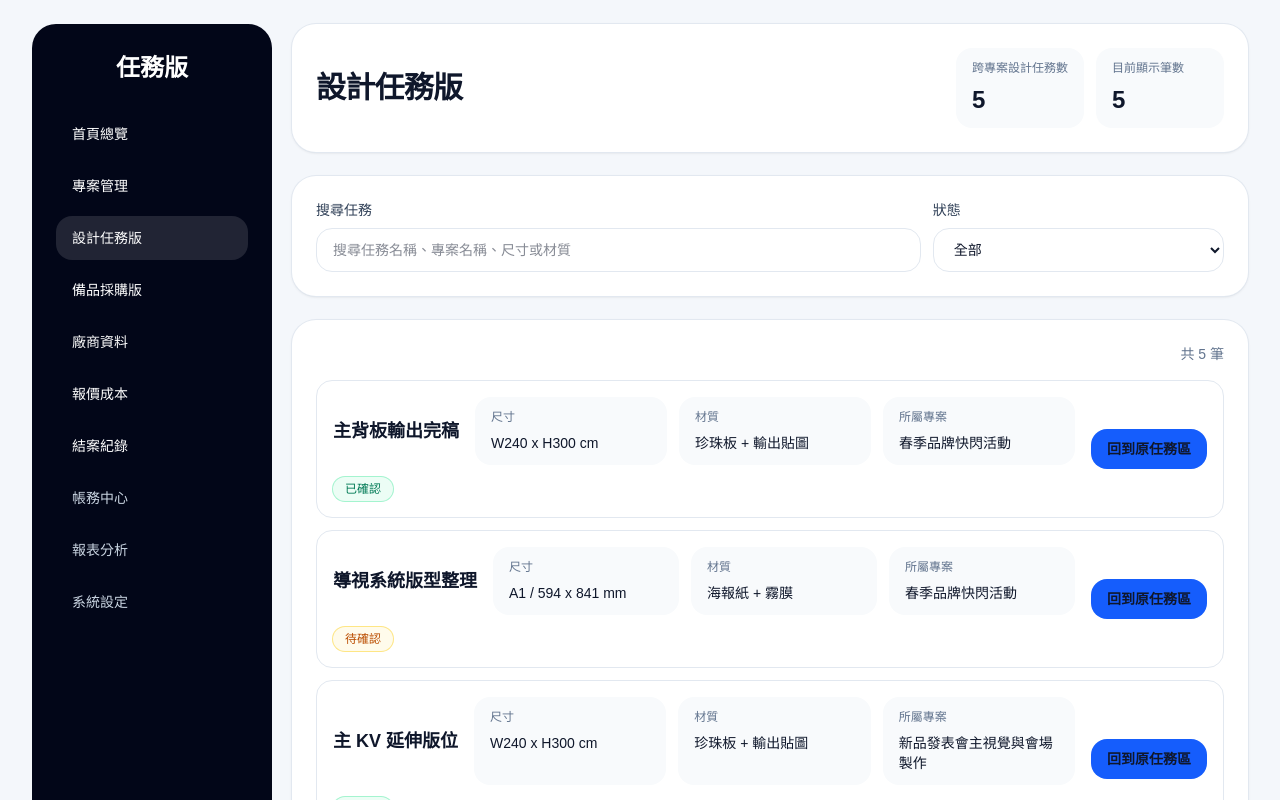
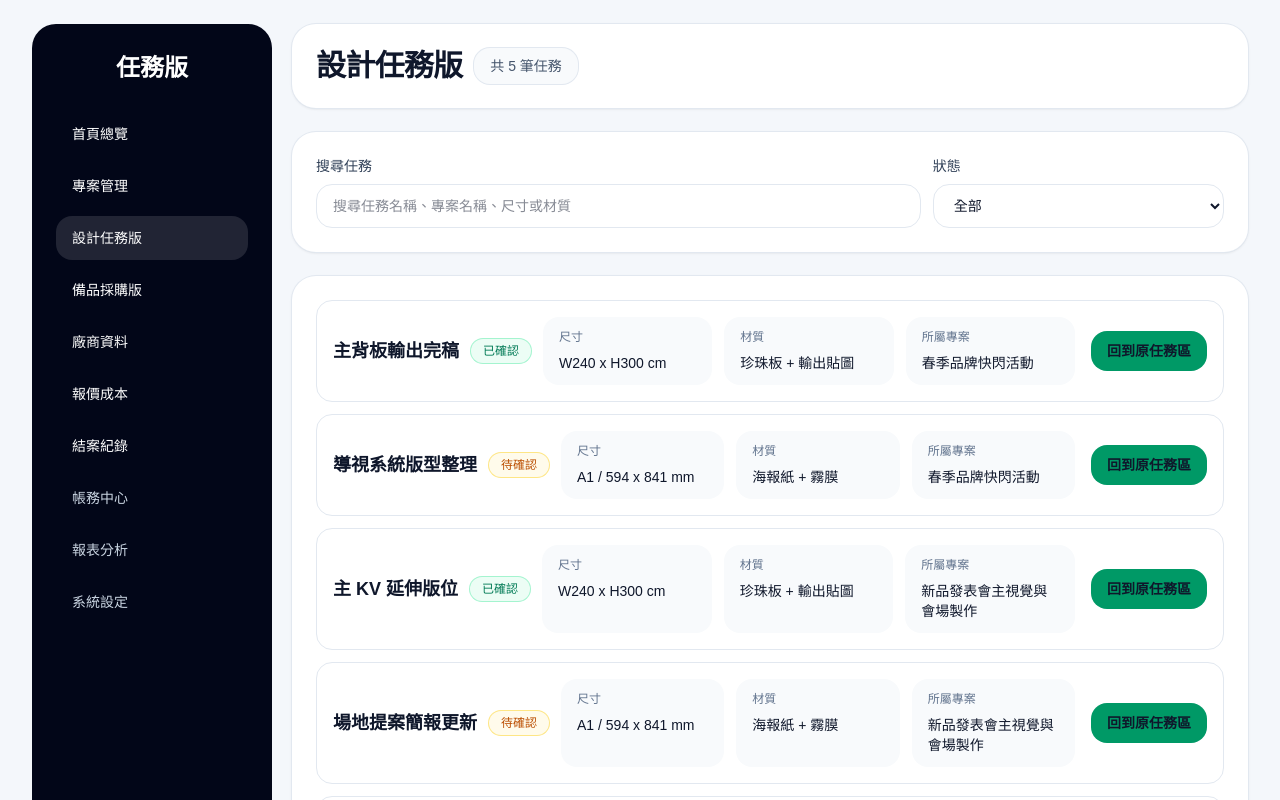
Before and after one commit to willy841/projectflow, a Next.js app in the folder project-mgmt/: page /design-tasks in a window 1280 px wide. Shown: the top 800 px of the page. Built offline with nearby package versions, Linux system fonts and the light colour scheme.

Commit message:
refactor: compact cross-project task boards

```diff
--- a/project-mgmt/src/app/design-tasks/page.tsx
+++ b/project-mgmt/src/app/design-tasks/page.tsx
@@ -34,19 +34,9 @@ export default function DesignTasksPage() {
     <AppShell activePath="/design-tasks">
       <header className="rounded-3xl bg-white p-6 shadow-sm ring-1 ring-slate-200">
         <div className="flex flex-col gap-4 xl:flex-row xl:items-center xl:justify-between">
-          <div>
+          <div className="flex items-center gap-3">
             <h2 className="text-3xl font-semibold tracking-tight text-slate-900">設計任務版</h2>
-          </div>
-
-          <div className="grid gap-3 sm:grid-cols-2">
-            <article className="rounded-2xl bg-slate-50 px-4 py-3">
-              <p className="text-xs text-slate-500">跨專案設計任務數</p>
-              <p className="mt-2 text-2xl font-semibold text-slate-900">{records.length}</p>
-            </article>
-            <article className="rounded-2xl bg-slate-50 px-4 py-3">
-              <p className="text-xs text-slate-500">目前顯示筆數</p>
-              <p className="mt-2 text-2xl font-semibold text-slate-900">{filtered.length}</p>
-            </article>
+            <span className="rounded-2xl bg-slate-50 px-4 py-2 text-sm text-slate-600 ring-1 ring-slate-200">共 {filtered.length} 筆任務</span>
           </div>
         </div>
       </header>
@@ -79,18 +69,17 @@ export default function DesignTasksPage() {
       </section>
 
       <section className="rounded-3xl bg-white p-6 shadow-sm ring-1 ring-slate-200">
-        <div className="mb-4 flex items-center justify-end gap-3">
-          <span className="text-sm text-slate-500">共 {filtered.length} 筆</span>
-        </div>
-
         <div className="space-y-3">
           {filtered.map((record) => (
             <article key={record.id} className="rounded-2xl border border-slate-200 p-4 transition hover:border-slate-300 hover:bg-slate-50/70">
               <div className="flex flex-col gap-4 xl:flex-row xl:items-center xl:justify-between">
-                <div className="min-w-0 flex-1 space-y-3">
+                <div className="min-w-0 flex-1 space-y-2">
                   <div className="flex flex-col gap-3 xl:flex-row xl:items-center xl:justify-between">
-                    <div className="flex min-w-0 flex-1 items-center gap-4">
+                    <div className="flex min-w-0 flex-1 items-center gap-3">
                       <h4 className="text-lg font-semibold text-slate-900">{record.title}</h4>
+                      <span className={`inline-flex shrink-0 rounded-full px-3 py-1 text-xs font-medium ring-1 ${getStatusClass(record.confirmStatus)}`}>
+                        {record.confirmStatus}
+                      </span>
 
                       <div className="grid flex-1 gap-3 md:grid-cols-2 xl:grid-cols-3">
                       <div className="rounded-2xl bg-slate-50 px-4 py-3">
@@ -109,17 +98,12 @@ export default function DesignTasksPage() {
                     </div>
                   </div>
 
-                  <div className="flex flex-wrap gap-2 text-xs">
-                    <span className={`inline-flex rounded-full px-3 py-1 font-medium ring-1 ${getStatusClass(record.confirmStatus)}`}>
-                      {record.confirmStatus}
-                    </span>
-                  </div>
                 </div>
 
                 <div className="flex flex-wrap gap-2 xl:justify-end">
                   <Link
                     href={buildTaskHref(record)}
-                    className="inline-flex items-center justify-center rounded-2xl bg-blue-600 px-4 py-2.5 text-sm font-semibold text-white transition hover:bg-blue-700"
+                    className="inline-flex items-center justify-center rounded-2xl bg-emerald-600 px-4 py-2.5 text-sm font-semibold text-white transition hover:bg-emerald-700"
                   >
                     回到原任務區
                   </Link>
--- a/project-mgmt/src/app/procurement-tasks/page.tsx
+++ b/project-mgmt/src/app/procurement-tasks/page.tsx
@@ -34,19 +34,9 @@ export default function ProcurementTasksPage() {
     <AppShell activePath="/procurement-tasks">
       <header className="rounded-3xl bg-white p-6 shadow-sm ring-1 ring-slate-200">
         <div className="flex flex-col gap-4 xl:flex-row xl:items-center xl:justify-between">
-          <div>
+          <div className="flex items-center gap-3">
             <h2 className="text-3xl font-semibold tracking-tight text-slate-900">備品採購版</h2>
-          </div>
-
-          <div className="grid gap-3 sm:grid-cols-2">
-            <article className="rounded-2xl bg-slate-50 px-4 py-3">
-              <p className="text-xs text-slate-500">跨專案備品任務數</p>
-              <p className="mt-2 text-2xl font-semibold text-slate-900">{records.length}</p>
-            </article>
-            <article className="rounded-2xl bg-slate-50 px-4 py-3">
-              <p className="text-xs text-slate-500">目前顯示筆數</p>
-              <p className="mt-2 text-2xl font-semibold text-slate-900">{filtered.length}</p>
-            </article>
+            <span className="rounded-2xl bg-slate-50 px-4 py-2 text-sm text-slate-600 ring-1 ring-slate-200">共 {filtered.length} 筆任務</span>
           </div>
         </div>
       </header>
@@ -79,18 +69,17 @@ export default function ProcurementTasksPage() {
       </section>
 
       <section className="rounded-3xl bg-white p-6 shadow-sm ring-1 ring-slate-200">
-        <div className="mb-4 flex items-center justify-end gap-3">
-          <span className="text-sm text-slate-500">共 {filtered.length} 筆</span>
-        </div>
-
         <div className="space-y-3">
           {filtered.map((record) => (
             <article key={record.id} className="rounded-2xl border border-slate-200 p-4 transition hover:border-slate-300 hover:bg-slate-50/70">
               <div className="flex flex-col gap-4 xl:flex-row xl:items-center xl:justify-between">
-                <div className="min-w-0 flex-1 space-y-3">
+                <div className="min-w-0 flex-1 space-y-2">
                   <div className="flex flex-col gap-3 xl:flex-row xl:items-center xl:justify-between">
-                    <div className="flex min-w-0 flex-1 items-center gap-4">
+                    <div className="flex min-w-0 flex-1 items-center gap-3">
                       <h4 className="text-lg font-semibold text-slate-900">{record.title}</h4>
+                      <span className={`inline-flex shrink-0 rounded-full px-3 py-1 text-xs font-medium ring-1 ${getStatusClass(record.confirmStatus)}`}>
+                        {record.confirmStatus}
+                      </span>
 
                       <div className="grid flex-1 gap-3 md:grid-cols-2 xl:grid-cols-3">
                       <div className="rounded-2xl bg-slate-50 px-4 py-3">
@@ -109,17 +98,12 @@ export default function ProcurementTasksPage() {
                     </div>
                   </div>
 
-                  <div className="flex flex-wrap gap-2 text-xs">
-                    <span className={`inline-flex rounded-full px-3 py-1 font-medium ring-1 ${getStatusClass(record.confirmStatus)}`}>
-                      {record.confirmStatus}
-                    </span>
-                  </div>
                 </div>
 
                 <div className="flex flex-wrap gap-2 xl:justify-end">
                   <Link
                     href={buildTaskHref(record)}
-                    className="inline-flex items-center justify-center rounded-2xl bg-blue-600 px-4 py-2.5 text-sm font-semibold text-white transition hover:bg-blue-700"
+                    className="inline-flex items-center justify-center rounded-2xl bg-emerald-600 px-4 py-2.5 text-sm font-semibold text-white transition hover:bg-emerald-700"
                   >
                     回到原任務區
                   </Link>
```
